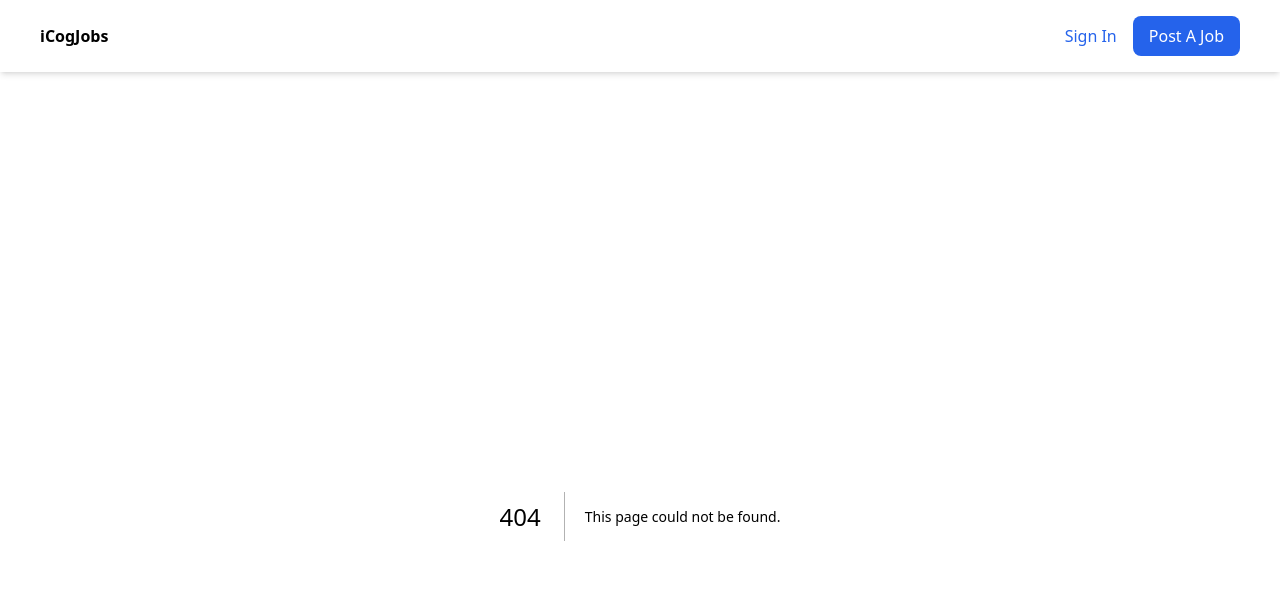
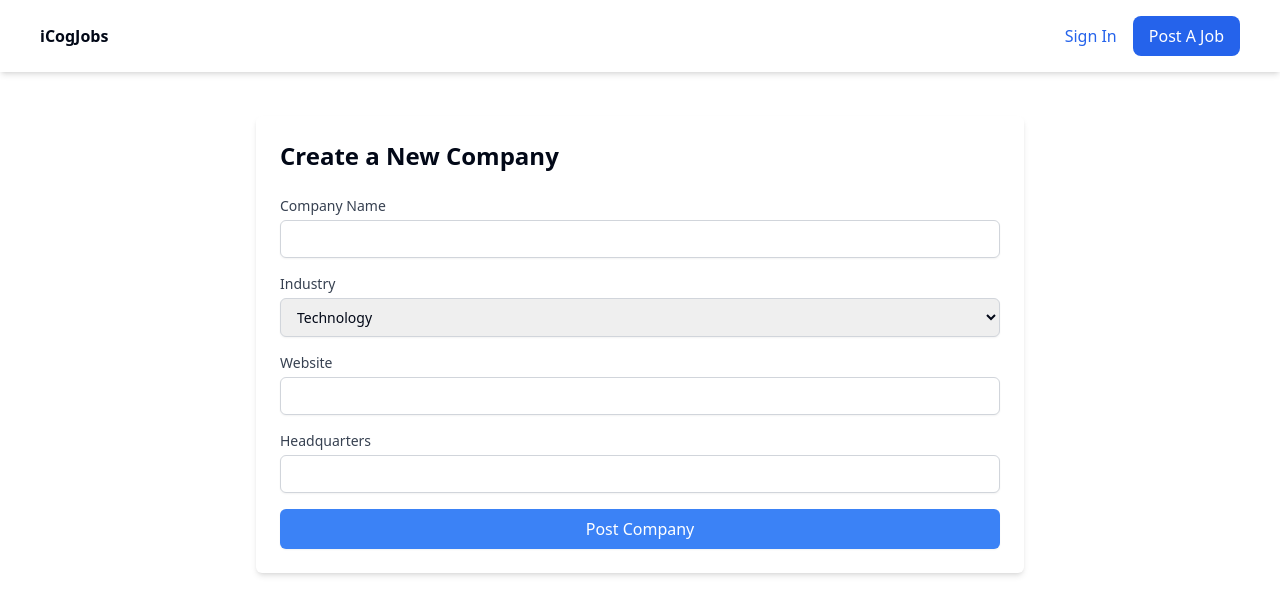
Before and after one commit to Zel-hub7/job_search_frontend, a Next.js app: page /companies/create in a window 1280 px wide. Before the commit this address had no page. Shown: the top 614 px of the page. Built offline with nearby package versions, Linux system fonts and the light colour scheme.

Commit message:
create new form

```diff
--- /dev/null
+++ b/app/companies/create/page.tsx
@@ -0,0 +1,139 @@
+"use client";
+
+import { useState } from "react";
+
+const CreateCompany = () => {
+  const [formData, setFormData] = useState({
+    name: "",
+    industry: "TECHNOLOGY",
+    website: "",
+    headquarters: "",
+  });
+
+  const [loading, setLoading] = useState(false);
+
+  const handleChange = (e: React.ChangeEvent<HTMLInputElement | HTMLSelectElement>) => {
+    const { name, value } = e.target;
+    setFormData((prev) => ({ ...prev, [name]: value }));
+  };
+
+  const handleSubmit = async (e: React.FormEvent) => {
+    e.preventDefault();
+    setLoading(true);
+
+    try {
+      const response = await fetch("https://jobs-backend-22vj.onrender.com/api/companies", {
+        method: "POST",
+        headers: {
+          "Content-Type": "application/json",
+        },
+        body: JSON.stringify(formData),
+      });
+
+      if (response.ok) {
+        alert("Company posted successfully!");
+        setFormData({
+          name: "",
+          industry: "TECHNOLOGY",
+          website: "",
+          headquarters: "",
+        });
+      } else {
+        const errorData = await response.json();
+        alert(`Failed to post company: ${errorData.message}`);
+      }
+    } catch (error) {
+      console.error("Error posting company:", error);
+      alert("An error occurred while posting the company.");
+    } finally {
+      setLoading(false);
+    }
+  };
+
+  return (
+    <div className="max-w-3xl mx-auto p-6 bg-white shadow-md rounded-md">
+      <h1 className="text-2xl font-bold mb-6">Create a New Company</h1>
+      <form onSubmit={handleSubmit} className="space-y-4">
+        {/* Name */}
+        <div>
+          <label htmlFor="name" className="block text-sm font-medium text-gray-700">
+            Company Name
+          </label>
+          <input
+            type="text"
+            id="name"
+            name="name"
+            value={formData.name}
+            onChange={handleChange}
+            required
+            className="mt-1 block w-full px-3 py-2 border border-gray-300 rounded-md shadow-sm focus:ring-blue-500 focus:border-blue-500 sm:text-sm"
+          />
+        </div>
+
+        {/* Industry */}
+        <div>
+          <label htmlFor="industry" className="block text-sm font-medium text-gray-700">
+            Industry
+          </label>
+          <select
+            id="industry"
+            name="industry"
+            value={formData.industry}
+            onChange={handleChange}
+            className="mt-1 block w-full px-3 py-2 border border-gray-300 rounded-md shadow-sm focus:ring-blue-500 focus:border-blue-500 sm:text-sm"
+          >
+            <option value="TECHNOLOGY">Technology</option>
+            <option value="FINANCE">Finance</option>
+            <option value="HEALTHCARE">Healthcare</option>
+            <option value="EDUCATION">Education</option>
+          </select>
+        </div>
+
+        {/* Website */}
+        <div>
+          <label htmlFor="website" className="block text-sm font-medium text-gray-700">
+            Website
+          </label>
+          <input
+            type="url"
+            id="website"
+            name="website"
+            value={formData.website}
+            onChange={handleChange}
+            required
+            className="mt-1 block w-full px-3 py-2 border border-gray-300 rounded-md shadow-sm focus:ring-blue-500 focus:border-blue-500 sm:text-sm"
+          />
+        </div>
+
+        {/* Headquarters */}
+        <div>
+          <label htmlFor="headquarters" className="block text-sm font-medium text-gray-700">
+            Headquarters
+          </label>
+          <input
+            type="text"
+            id="headquarters"
+            name="headquarters"
+            value={formData.headquarters}
+            onChange={handleChange}
+            required
+            className="mt-1 block w-full px-3 py-2 border border-gray-300 rounded-md shadow-sm focus:ring-blue-500 focus:border-blue-500 sm:text-sm"
+          />
+        </div>
+
+        {/* Submit Button */}
+        <button
+          type="submit"
+          className={`w-full px-4 py-2 text-white bg-blue-500 rounded-md shadow-sm hover:bg-blue-600 focus:ring focus:ring-blue-300 ${
+            loading ? "opacity-50 cursor-not-allowed" : ""
+          }`}
+          disabled={loading}
+        >
+          {loading ? "Posting..." : "Post Company"}
+        </button>
+      </form>
+    </div>
+  );
+};
+
+export default CreateCompany;
--- a/app/new-company/page.tsx
+++ /dev/null
@@ -1,24 +0,0 @@
-
-
-export default function NewCompanyPage() {
-
-
-    return (
-        <div className="container">
-        <h2 className="text-lg mt-6">Create a new company</h2>
-        <p className="text-gray-500 text-sm mb-2">To create a job listing your first need to register a company</p>
-        <form
-          action=''
-          className="flex gap-2">
-          <input
-            name="newCompanyName"
-            className="p-2 border border-gray-400 rounded-md"
-            type="text"
-            placeholder="company name"/>
-          <button type="submit" className="flex gap-2 items-center bg-blue-500 px-4 py-2 rounded-md text-white">
-            Create company
-          </button>
-        </form>
-      </div>
-    )
-}
--- a/components/JobForm.tsx
+++ b/components/JobForm.tsx
@@ -1,6 +1,14 @@
 "use client";
 
-import { useState } from "react";
+import { useState, useEffect } from "react";
+
+type Company = {
+  id: number;
+  name: string;
+  industry: string;
+  website: string;
+  headquarters: string;
+};
 
 const JobForm = () => {
   const [formData, setFormData] = useState({
@@ -12,6 +20,30 @@ const JobForm = () => {
     description: "",
   });
 
+  const [companies, setCompanies] = useState<Company[]>([]);
+  const [loading, setLoading] = useState(false);
+  const [error, setError] = useState("");
+
+  useEffect(() => {
+    const fetchCompanies = async () => {
+      setLoading(true);
+      setError("");
+      try {
+        const response = await fetch("https://jobs-backend-22vj.onrender.com/api/companies");
+        if (!response.ok) throw new Error("Failed to fetch companies");
+        const data: Company[] = await response.json();
+        setCompanies(data);
+      } catch (err) {
+        console.error(err);
+        setError("Unable to load companies. Please try again.");
+      } finally {
+        setLoading(false);
+      }
+    };
+
+    fetchCompanies();
+  }, []);
+
   const handleChange = (e: React.ChangeEvent<HTMLInputElement | HTMLSelectElement | HTMLTextAreaElement>) => {
     const { name, value } = e.target;
     setFormData((prev) => ({ ...prev, [name]: value }));
@@ -20,13 +52,13 @@ const JobForm = () => {
   const handleSubmit = async (e: React.FormEvent) => {
     e.preventDefault();
 
-    // Convert companyId to number
     const payload = {
       ...formData,
       companyId: Number(formData.companyId), // Ensure companyId is sent as a number
     };
 
-    // Validate required fields
+    console.log("Payload being sent:", payload); // Log the payload for debugging
+
     if (!payload.title || !payload.companyId || !payload.description) {
       alert("Please fill out all required fields.");
       return;
@@ -41,9 +73,11 @@ const JobForm = () => {
         body: JSON.stringify(payload),
       });
 
+      const responseData = await response.json();
+      console.log("Response from server:", responseData); // Log the response
+
       if (response.ok) {
         alert("Job posted successfully!");
-        // Reset form data
         setFormData({
           title: "",
           companyId: "",
@@ -53,9 +87,8 @@ const JobForm = () => {
           description: "",
         });
       } else {
-        const errorData = await response.json();
-        console.error("Error:", errorData);
-        alert(`Failed to post job: ${errorData.message || "An error occurred."}`);
+        console.error("Server error:", responseData);
+        alert(`Failed to post job: ${responseData.message || "An error occurred."}`);
       }
     } catch (error) {
       console.error("Error posting job:", error);
@@ -81,16 +114,28 @@ const JobForm = () => {
       </div>
 
       <div className="mb-4">
-        <label htmlFor="companyId" className="block text-sm font-medium text-gray-700">Company ID</label>
-        <input
-          type="number" // Change input type to number for better UX
+        <label htmlFor="companyId" className="block text-sm font-medium text-gray-700">Company</label>
+        {loading ? (
+          <p>Loading companies...</p>
+        ) : error ? (
+          <p className="text-red-500">{error}</p>
+        ) : (
+          <select
             id="companyId"
             name="companyId"
             value={formData.companyId}
             onChange={handleChange}
             required
             className="mt-1 block w-full px-3 py-2 border border-gray-300 rounded-md shadow-sm focus:ring-blue-500 focus:border-blue-500 sm:text-sm"
-        />
+          >
+            <option value="" disabled>Select a company</option>
+            {companies.map((company) => (
+              <option key={company.id} value={company.id}>
+                {company.name}
+              </option>
+            ))}
+          </select>
+        )}
       </div>
 
       <div className="mb-4">
```
Lines whose indentation alone changed are shown as unchanged.
